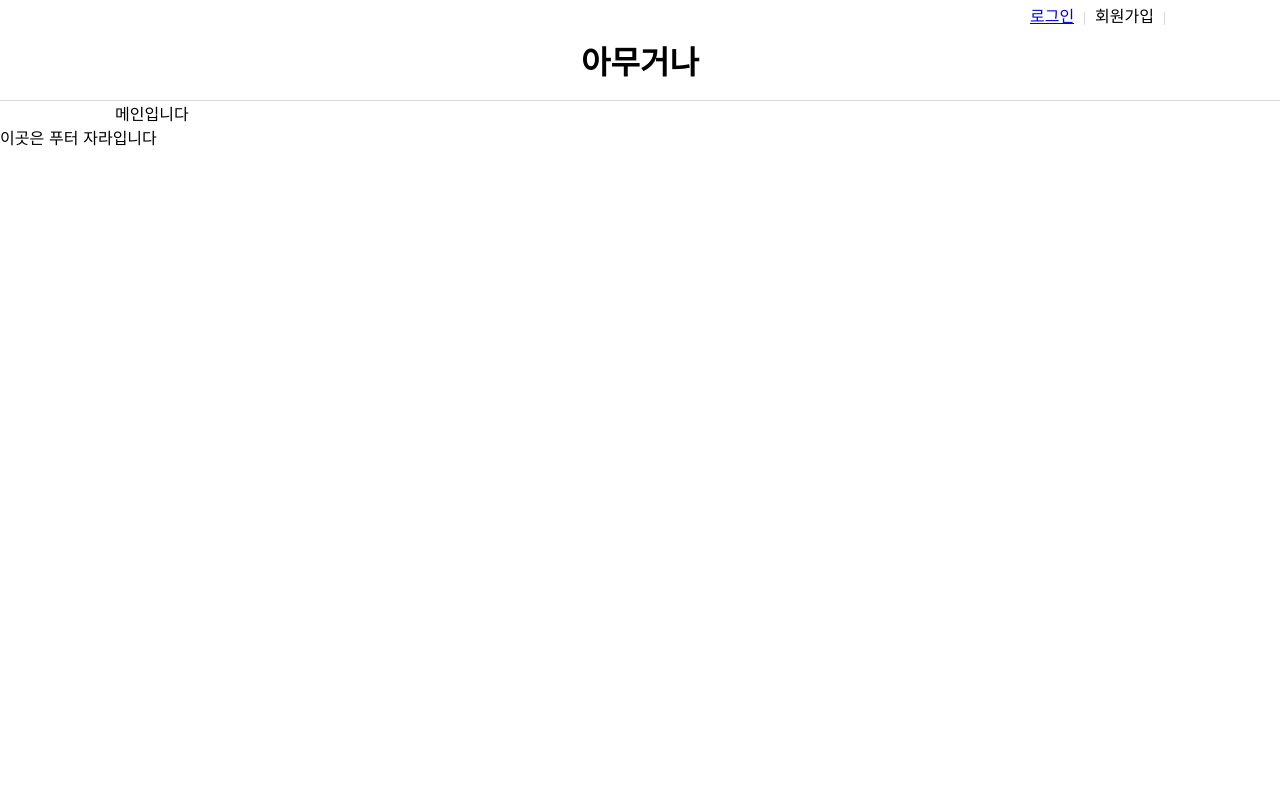
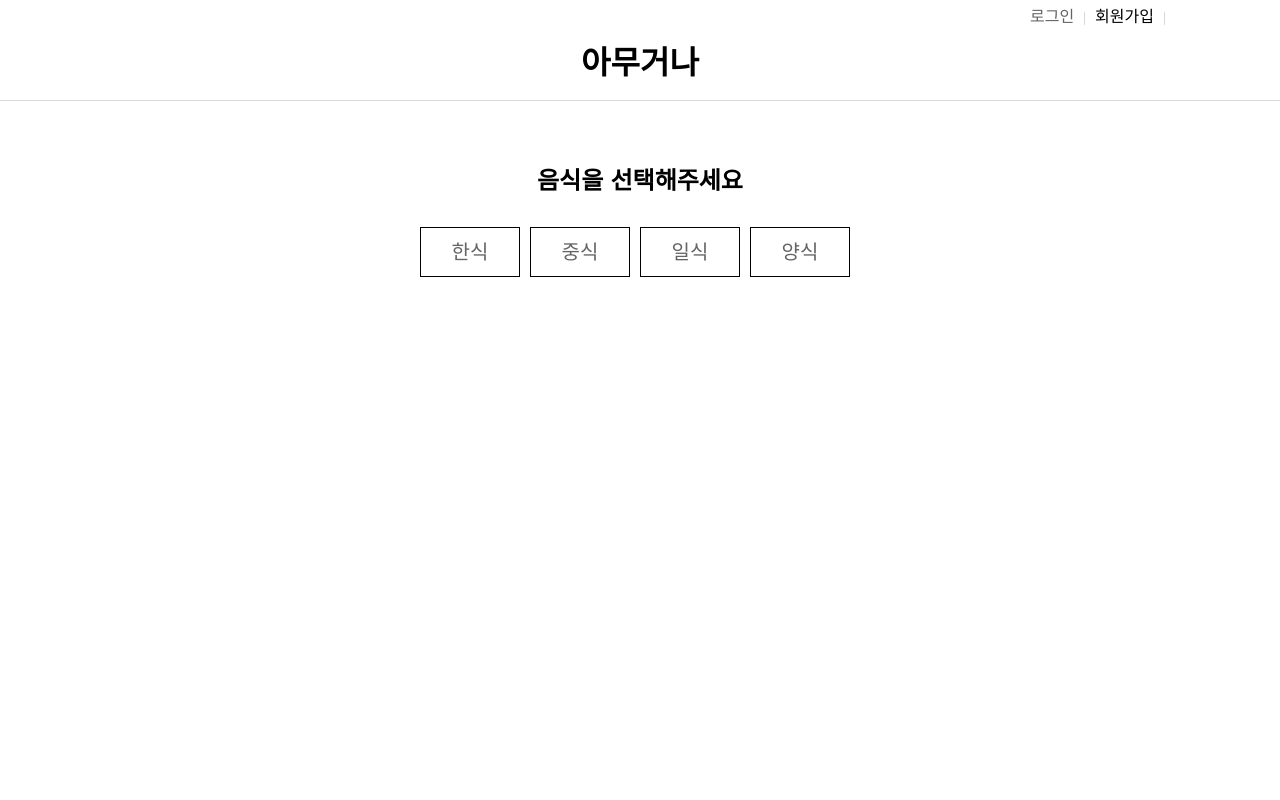
Before and after one commit to Amuguna-project/Amuguna, a React (Create React App) app: page / in a window 1280 px wide. Shown: the top 800 px of the page. Built offline with nearby package versions, Linux system fonts and the light colour scheme.

Commit message:
음식 종류 버튼 생성

```diff
--- a/src/common.css
+++ b/src/common.css
@@ -8,19 +8,29 @@ ul {
   list-style: none;
 }
 
-#content{
+#content {
   min-width: 1050px;
   position: relative;
   margin: 0 auto;
-    width:0;
+  width: 0;
 }
 
-*, *:after, *:before {
+*,
+*:after,
+*:before {
   -webkit-box-sizing: border-box;
   -moz-box-sizing: border-box;
-    box-sizing: border-box;   /* input 박스 width:100% 했을 때 튀어나가는거 없애기 */
+  box-sizing: border-box; /* input 박스 width:100% 했을 때 튀어나가는거 없애기 */
   margin: 0;
   padding: 0;
+}
+
+a:link,
+a:visited,
+a:active,
+a:hover {
+  text-decoration: none;
+  color: #646464;
 }
 
 /* Header */
@@ -29,7 +39,6 @@ ul {
   padding: 0 50px;
   border-bottom: 1px solid #d9d9d9;
 }
-
 
 .header-tit {
   position: relative;
@@ -40,7 +49,7 @@ ul {
 }
 
 .header-tit .logo {
-    margin-top:0
+  margin-top: 0;
 }
 
 .header-accounts-nav {
@@ -77,7 +86,7 @@ ul {
   text-indent: -9999px;
 }
 
-.menu-list:after{
+.menu-list:after {
   content: "";
   float: right;
   width: 1px;
@@ -85,3 +94,17 @@ ul {
   margin-top: 12px;
   background-color: #d8d8d8;
 }
+
+/* footer */
+
+#footer {
+  width: 1050px;
+  margin: 0 auto;
+  padding-bottom: 60px;
+  border-top: 1px solid black;
+}
+
+.inner_footer {
+  padding-bottom: 20px;
+  text-align: center;
+}
--- a/src/components/Footer.js
+++ b/src/components/Footer.js
@@ -1,7 +1,13 @@
 import React from "react";
 
 const FooterApp = () => {
-  return <div> 이곳은 푸터 자라입니다</div>;
+  return (
+    <footer id="footer">
+      <div class="inner_footer">
+        <span> &copy; AmuGuna</span>
+      </div>
+    </footer>
+  );
 };
 
 export default FooterApp;
--- /dev/null
+++ b/src/components/css/main.css
@@ -0,0 +1,49 @@
+.main-content {
+  text-align: center;
+}
+
+.content-step1 {
+  width: 970px;
+  height: 800px;
+  overflow-x: hidden;
+  margin-right: auto;
+  margin-left: auto;
+  padding-top: 60px;
+}
+
+.food-tit{
+    padding-bottom:30px;
+}
+
+.food-group {
+  width: 600px;
+  height: 100px;
+  margin: 0 auto;
+  box-sizing: border-box;
+  padding: 0;
+  color: #333332;
+  font-variant: tabular-nums;
+  list-style: none;
+  font-feature-settings: "tnum";
+  display: block;
+  font-size: 20px;
+  line-height: unset;
+}
+
+.group-name {
+  display:inline-block;
+  width: 100px;
+  height: 50px;
+  border:1px solid black;
+  margin-right:10px;
+}
+
+.food-category{
+    overflow: hidden;
+}
+.name{
+    display:inline-block;
+    width:100%;
+    height:100%;
+    line-height:50px;
+}
--- a/src/pages/Main.js
+++ b/src/pages/Main.js
@@ -1,7 +1,39 @@
 import React from "react";
+import "../components/css/main.css";
+import { Link } from "react-router-dom";
 
 const MainApp = () => {
-  return <div>메인입니다</div>;
+  return (
+    <div className="main-content">
+      <div className="content-step1">
+        <h2 className="food-tit">음식을 선택해주세요</h2>
+        <div className="food-group">
+          <ul className="food-category">
+            <li className="group-name">
+              <Link to="#">
+                <span className="name">한식</span>
+              </Link>
+            </li>
+            <li className="group-name">
+              <Link to="#">
+                <span className="name">중식</span>
+              </Link>
+            </li>
+            <li className="group-name">
+              <Link to="#">
+                <span className="name">일식</span>
+              </Link>
+            </li>
+            <li className="group-name">
+              <Link to="#">
+                <span className="name">양식</span>
+              </Link>
+            </li>
+          </ul>
+        </div>
+      </div>
+    </div>
+  );
 };
 
 export default MainApp;
```
Lines whose indentation alone changed are shown as unchanged.
